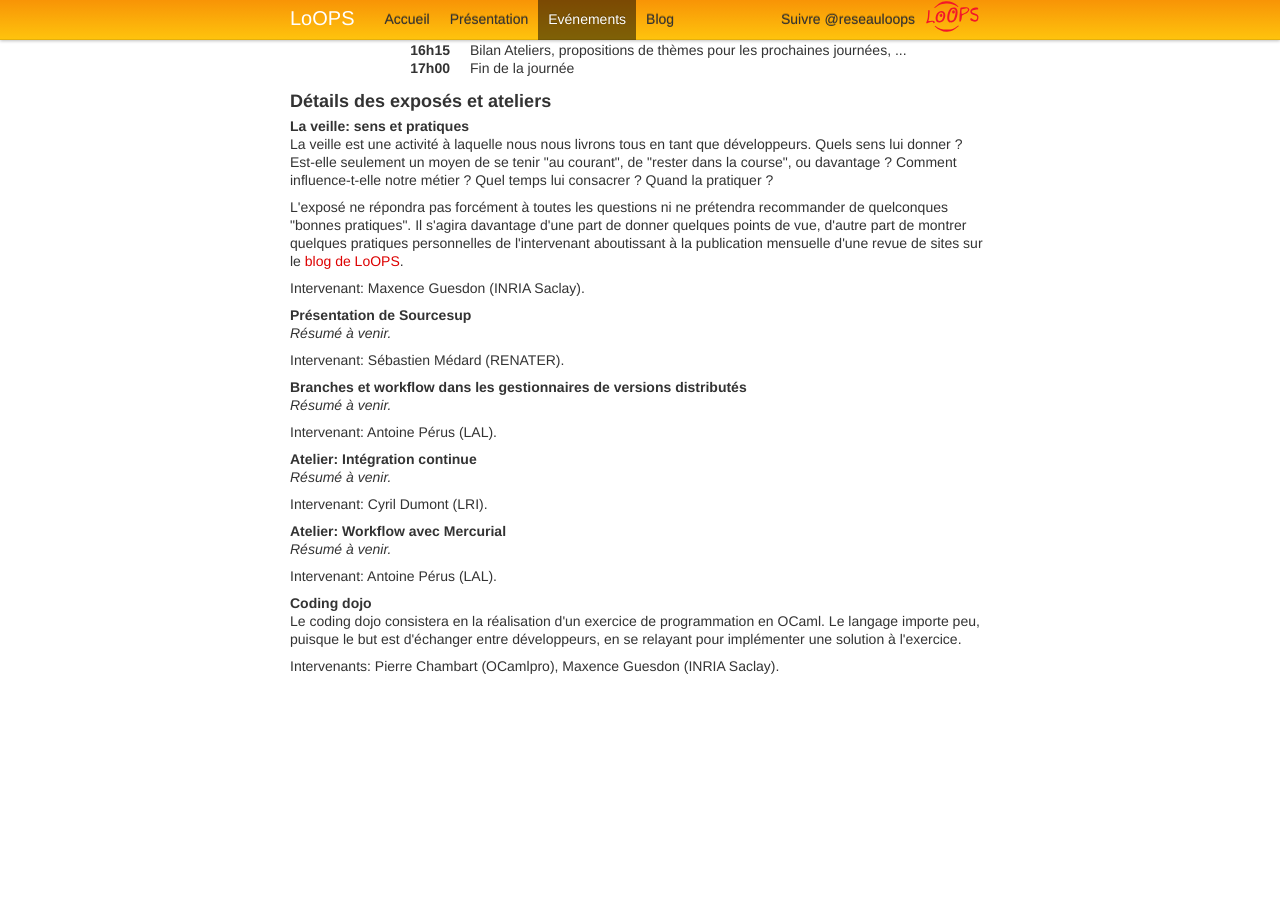
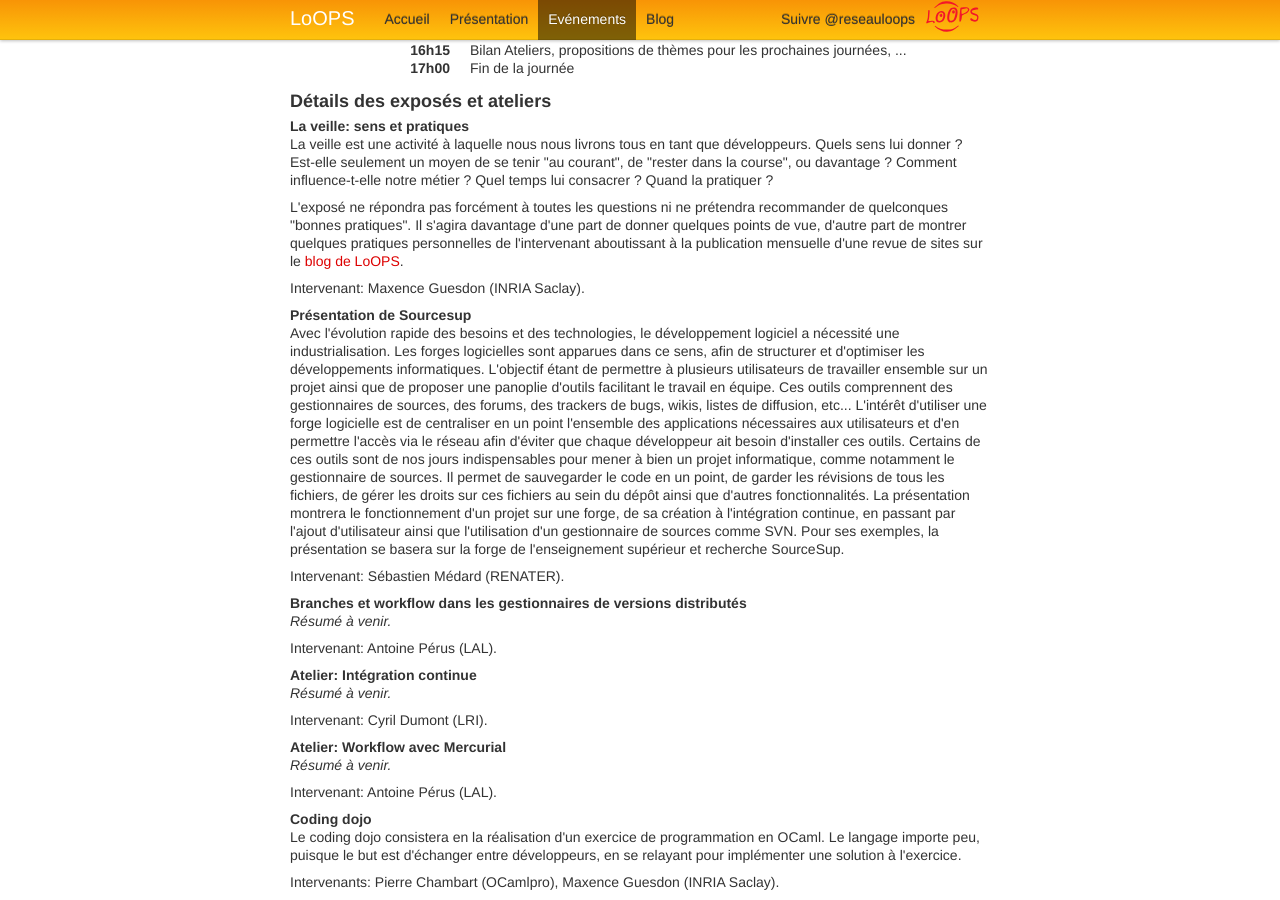
Before and after one commit to reseau-loops/reseau-loops.github.com, a Jekyll site: the page built from journee_2013_12.html, in a window 1280 px wide and 900 px high, scrolled down 737 px. Built offline with Jekyll 4.4.1, drawn with Linux system fonts in a browser that asks for light colours; Markdown is read by kramdown in place of the engine named in the settings; comment, search, counter and statistics services are not loaded; before the commit the page ends 1421 px from its top, so only the background shows below that.

Commit message:
ajout resume SourceSup

```diff
--- a/journee_2013_12.html
+++ b/journee_2013_12.html
@@ -136,7 +136,25 @@ Intervenant: Maxence Guesdon (INRIA Saclay).
 
 <h4 id="sourcesup">Présentation de Sourcesup</h4>
 <p>
-<em>Résumé à venir.</em>
+Avec l'évolution rapide des besoins et des technologies, le développement
+logiciel a nécessité une industrialisation. Les forges logicielles sont
+apparues dans ce sens, afin de structurer et d'optimiser les développements
+informatiques. L'objectif étant de permettre à plusieurs utilisateurs de
+travailler ensemble sur un projet ainsi que de proposer une panoplie d'outils
+facilitant le travail en équipe. Ces outils comprennent des gestionnaires de
+sources, des forums, des trackers de bugs, wikis, listes de diffusion,
+etc... L'intérêt d'utiliser une forge logicielle est de centraliser en un
+point l'ensemble des applications nécessaires aux utilisateurs et d'en permettre
+l'accès via le réseau afin d'éviter que chaque développeur ait besoin
+d'installer ces outils. Certains de ces outils sont de nos jours indispensables
+pour mener à bien un projet informatique, comme notamment le gestionnaire
+de sources. Il permet de sauvegarder le code en un point, de garder les
+révisions de tous les fichiers, de gérer les droits sur ces fichiers au sein
+du dépôt ainsi que d'autres fonctionnalités. La présentation montrera le
+fonctionnement d'un projet sur une forge, de sa création à l'intégration
+continue, en passant par l'ajout d'utilisateur ainsi que l'utilisation
+d'un gestionnaire de sources comme SVN. Pour ses exemples, la présentation
+se basera  sur la forge de l'enseignement supérieur et recherche SourceSup.
 </p>
 <p>
 Intervenant: Sébastien Médard (RENATER).
```
